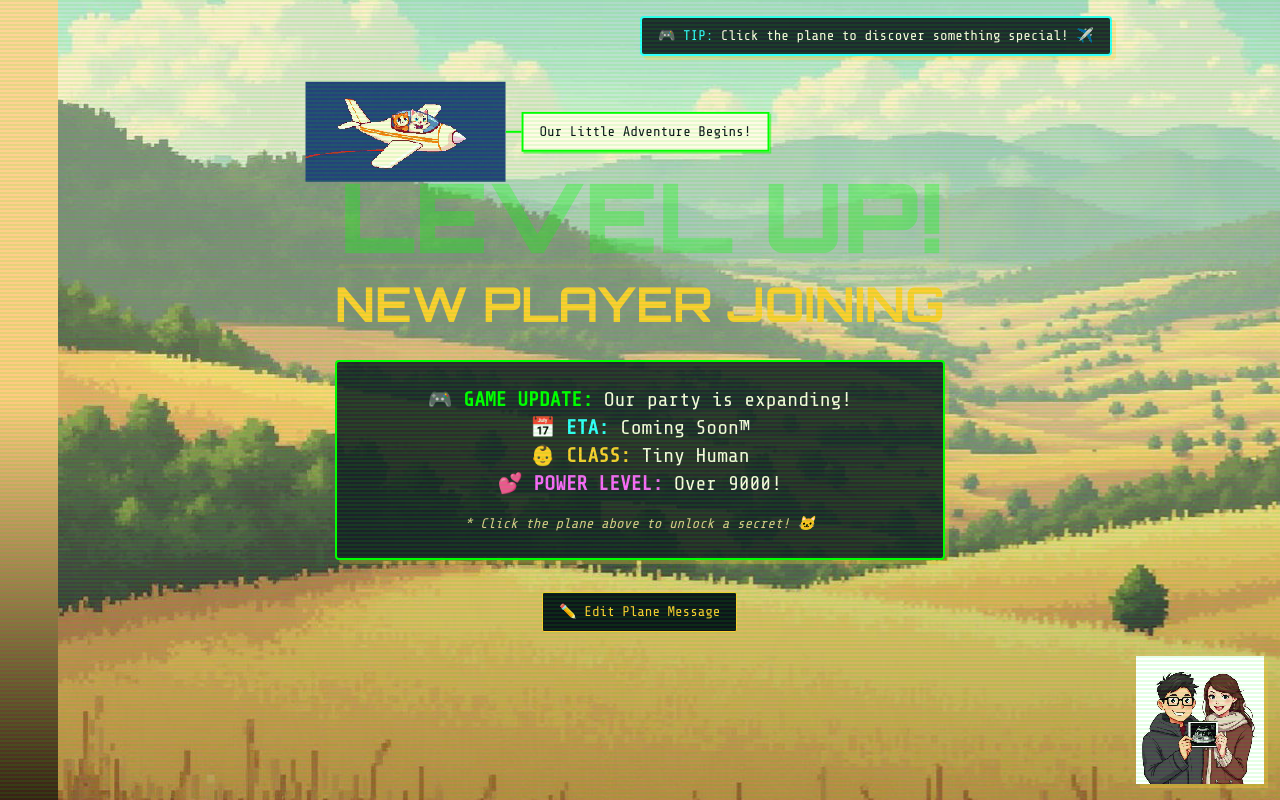
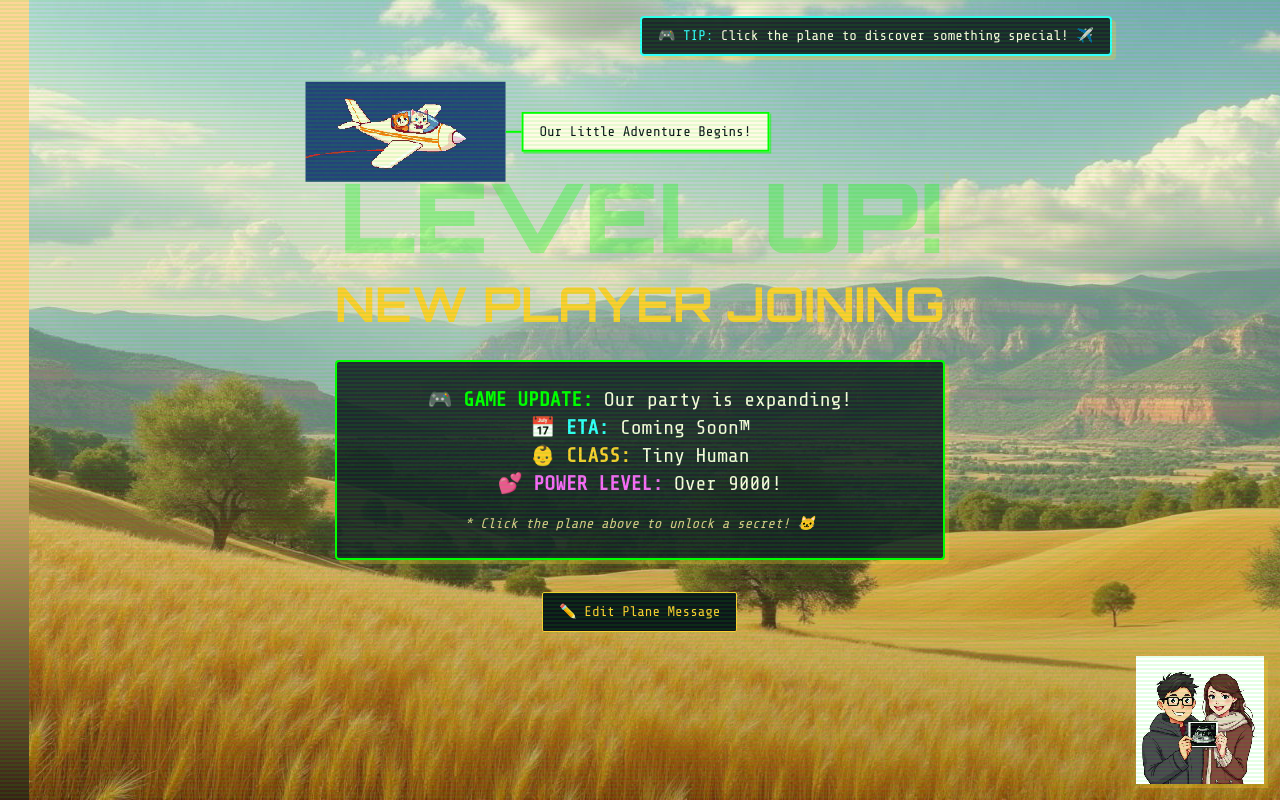
Before and after one commit to zimonbizkit/pixel-parenthood-flight, a React (Vite) app: page / in a window 1280 px wide. Built offline with nearby package versions, Linux system fonts and the light colour scheme; the HTML template or start-up script is replaced by a standard one.

Commit message:
Update background image and parallax

```diff
--- a/src/components/AnnouncementPage.tsx
+++ b/src/components/AnnouncementPage.tsx
@@ -6,7 +6,7 @@ import { WelcomeHint } from "@/components/WelcomeHint";
 import { Input } from "@/components/ui/input";
 import { Button } from "@/components/ui/button";
 import { toast } from "sonner";
-import mountainBg from "@/assets/mountain-landscape-faithful.jpg";
+import mountainBg from "@/assets/mountain-landscape-final.png";
 
 export const AnnouncementPage = () => {
   const [planeMessage, setPlaneMessage] = useState("Our Little Adventure Begins!");
@@ -53,7 +53,7 @@ export const AnnouncementPage = () => {
             backgroundSize: '150% auto',
             backgroundPosition: '0% center',
             backgroundRepeat: 'no-repeat',
-            animation: 'parallax-move 30s linear infinite',
+            animation: 'parallax-move 60s linear infinite',
           }}
         />
 
```
Also changed, not shown: src/assets/mountain-landscape-final.png (added).
